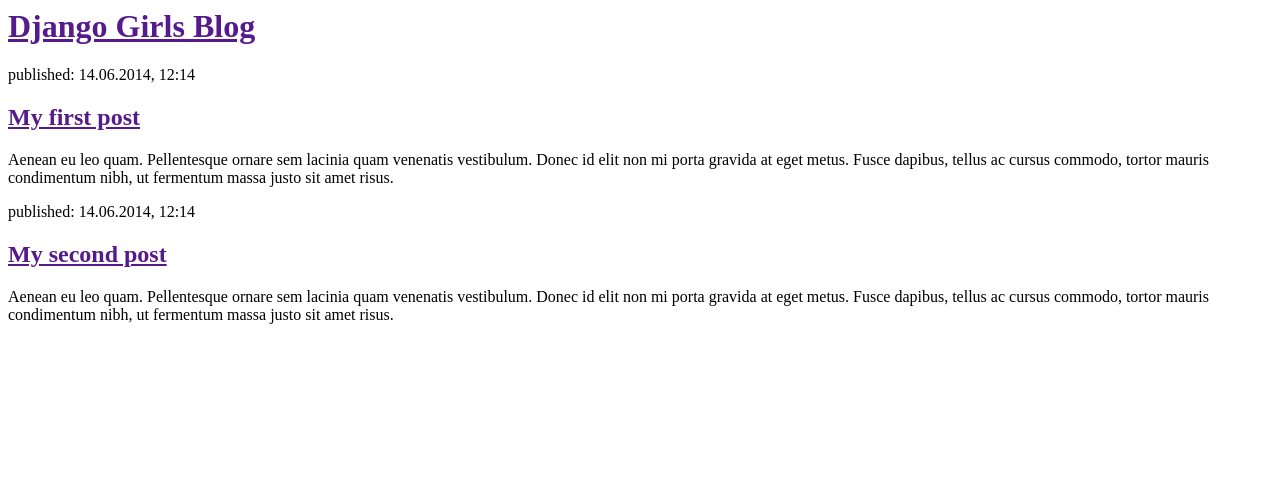
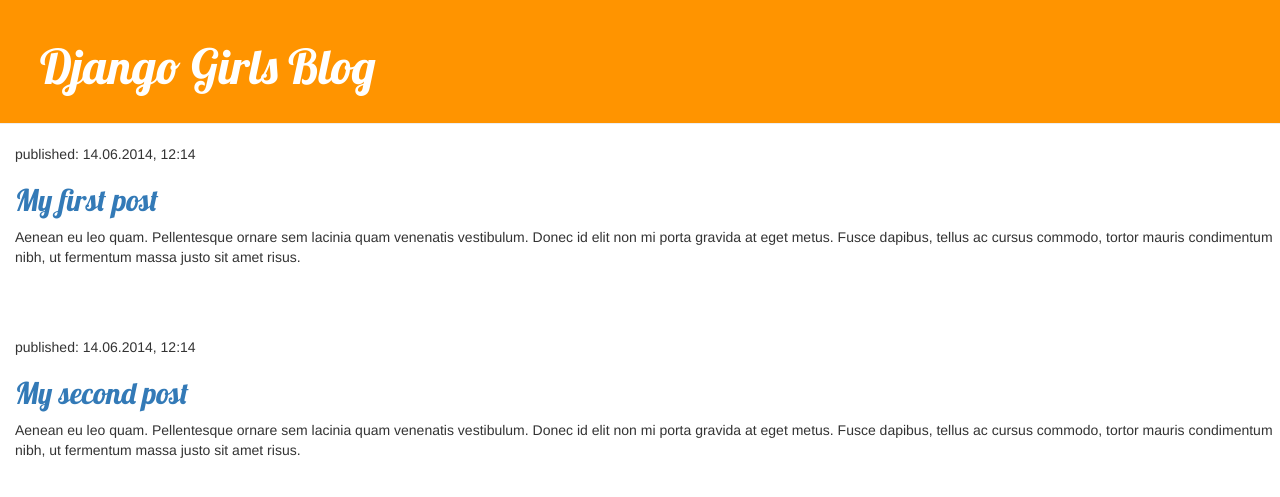
Before and after one commit to Pirogramming17/KimNahyun, a Django app: page / in a window 1280 px wide. Shown: the top 497 px of the page. Run offline with Django 4.2, Linux system fonts and the light colour scheme; data that the repository does not hold is empty; some libraries are stand-ins or nearby versions.

Commit message:
CSS - 예쁘게 만들기

```diff
--- /dev/null
+++ b/djangogirls/blog/static/css/blog.css
@@ -0,0 +1,63 @@
+.post {
+  padding-left: 15px;
+}
+
+.page-header {
+  background-color: #ff9400;
+  margin-top: 0;
+  padding: 20px 20px 20px 40px;
+}
+
+.page-header h1,
+.page-header h1 a,
+.page-header h1 a:visited,
+.page-header h1 a:active {
+  color: #ffffff;
+  font-size: 36pt;
+  text-decoration: none;
+}
+
+.content {
+  margin-left: 40px;
+}
+
+h1,
+h2,
+h3,
+h4 {
+  font-family: "Lobster", cursive;
+}
+
+.date {
+  color: #828282;
+}
+
+.date p {
+  color: green;
+}
+.save {
+  float: right;
+}
+
+.post-form textarea,
+.post-form input {
+  width: 100%;
+}
+
+.top-menu,
+.top-menu:hover,
+.top-menu:visited {
+  color: #ffffff;
+  float: right;
+  font-size: 26pt;
+  margin-right: 20px;
+}
+
+.post {
+  margin-bottom: 70px;
+}
+
+.post h1 a,
+.post h1 a:visited {
+  color: #000000;
+}
--- a/djangogirls/blog/templates/blog/post_list.html
+++ b/djangogirls/blog/templates/blog/post_list.html
@@ -1,21 +1,37 @@
+{% load static %}
 <html>
   <head>
     <title>Django Girls blog</title>
+    <link
+      rel="stylesheet"
+      href="//maxcdn.bootstrapcdn.com/bootstrap/3.2.0/css/bootstrap.min.css"
+    />
+    <link
+      rel="stylesheet"
+      href="//maxcdn.bootstrapcdn.com/bootstrap/3.2.0/css/bootstrap-theme.min.css"
+    />
+    <link rel="stylesheet" href="{% static 'css/blog.css' %}" />
+    <link
+      href="//fonts.googleapis.com/css?family=Lobster&subset=latin,latin-ext"
+      rel="stylesheet"
+      type="text/css"
+    />
   </head>
+
   <body>
-    <div>
+    <div class="page-header">
       <h1><a href="">Django Girls Blog</a></h1>
     </div>
 
     {% for post in posts %}
-    <div>
+    <div class="post">
       <p>published: {{ post.published_date }}</p>
       <h1><a href="">{{ post.title }}</a></h1>
       <p>{{ post.text|linebreaksbr }}</p>
     </div>
     {% endfor %}
 
-    <div>
+    <div class="post">
       <p>published: 14.06.2014, 12:14</p>
       <h2><a href="">My first post</a></h2>
       <p>
@@ -25,7 +41,7 @@
         fermentum massa justo sit amet risus.
       </p>
     </div>
-    <div>
+    <div class="post">
       <p>published: 14.06.2014, 12:14</p>
       <h2><a href="">My second post</a></h2>
       <p>
```
